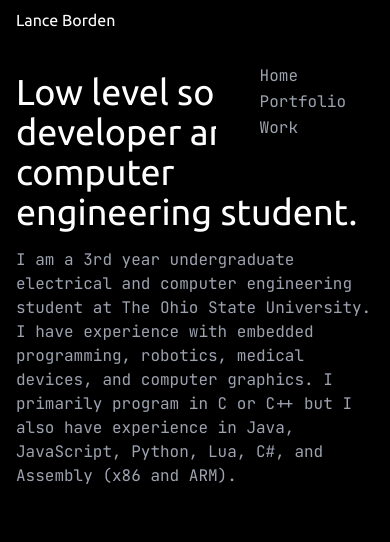
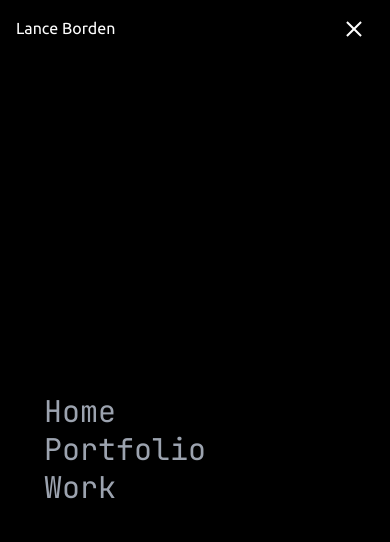
Before and after one commit to BanceDev/bancedev.github.io, a website: page index.html in a window 390 px wide. Both pictures are taken after a click on the button 362 px from the left and 20 px from the top of the page. Shown: the top 542 px of the page. Drawn offline with nearby package versions, Linux system fonts and the light colour scheme.

Commit message:
mobile menu completed

```diff
--- a/index.html
+++ b/index.html
@@ -19,27 +19,27 @@
       <header class="max-w-4xl mx-auto py-2 lg:px-4">
         <nav class="flex justify-between items-center text-white px-4 lg:px-0">
           <h2 class="font-heading" x-text="title"></h2>
-          <button x-data="{open : false}" @click="handleNav" class="text-white w-24 h-24 relative focus:outline-none bg-black inline-block lg:hidden" @click="open = !open">
+          <button  @click="handleNav" class="text-white w-10 h-10 relative focus:outline-none bg-black inline-block lg:hidden">
             <div class="block w-5 absolute left-1/2 top-1/2   transform  -translate-x-1/2 -translate-y-1/2">
-                <span aria-hidden="true" class="block absolute h-0.5 w-5 bg-current transform transition duration-500 ease-in-out" :class="{'rotate-45': open,' -translate-y-1.5': !open }"></span>
-                <span aria-hidden="true" class="block absolute  h-0.5 w-5 bg-current   transform transition duration-500 ease-in-out" :class="{'opacity-0': open } "></span>
-                <span aria-hidden="true" class="block absolute  h-0.5 w-5 bg-current transform  transition duration-500 ease-in-out" :class="{'-rotate-45': open, ' translate-y-1.5': !open}"></span>
+                <span aria-hidden="true" class="block absolute h-0.5 w-5 bg-current transform transition duration-500 ease-in-out" :class="{'rotate-45': showNav,' -translate-y-1.5': !showNav }"></span>
+                <span aria-hidden="true" class="block absolute  h-0.5 w-5 bg-current   transform transition duration-500 ease-in-out" :class="{'opacity-0': showNav } "></span>
+                <span aria-hidden="true" class="block absolute  h-0.5 w-5 bg-current transform  transition duration-500 ease-in-out" :class="{'-rotate-45': showNav, ' translate-y-1.5': !showNav}"></span>
             </div>
           </button>
-          <ul
-            id="menu"
-            :class="showNav ? '' : 'hidden'"
-            class="lg:flex lg:static absolute right-0 bg-black top-14 px-8 py-2 lg:p-0 text-gray-400"
-          >
-            <li class="px-3 cursor-pointer group"><a href="/#home">
+            <ul
+              id="menu"
+              :class="showNav ? 'flex' : 'hidden'"
+              class="text-3xl lg:text-base lg:flex lg:static fixed inset-0 bg-black lg:bg-transparent top-14 lg:top-0 px-8 py-2 lg:p-0 text-gray-400 flex-col lg:flex-row justify-center"
+            >
+            <li class="px-3 cursor-pointer group"><a @click="handleNav" href="/#home">
               Home
               <div class="bg-red-500 h-[2px] w-0 group-hover:w-full transition-all duration-500"></div>
             </a></li>
-            <li class="px-3 cursor-pointer group"><a href="/#portfolio">
+            <li class="px-3 cursor-pointer group"><a @click="handleNav" href="/#portfolio">
               Portfolio
               <div class="bg-red-500 h-[2px] w-0 group-hover:w-full transition-all duration-500"></div>
             </a></li>
-            <li class="px-3 cursor-pointer group"><a href="/#work">
+            <li class="px-3 cursor-pointer group"><a @click="handleNav" href="/#work">
               Work
               <div class="bg-red-500 h-[2px] w-0 group-hover:w-full transition-all duration-500"></div>
             </a></li>
```
Also changed, not shown: style.css.
